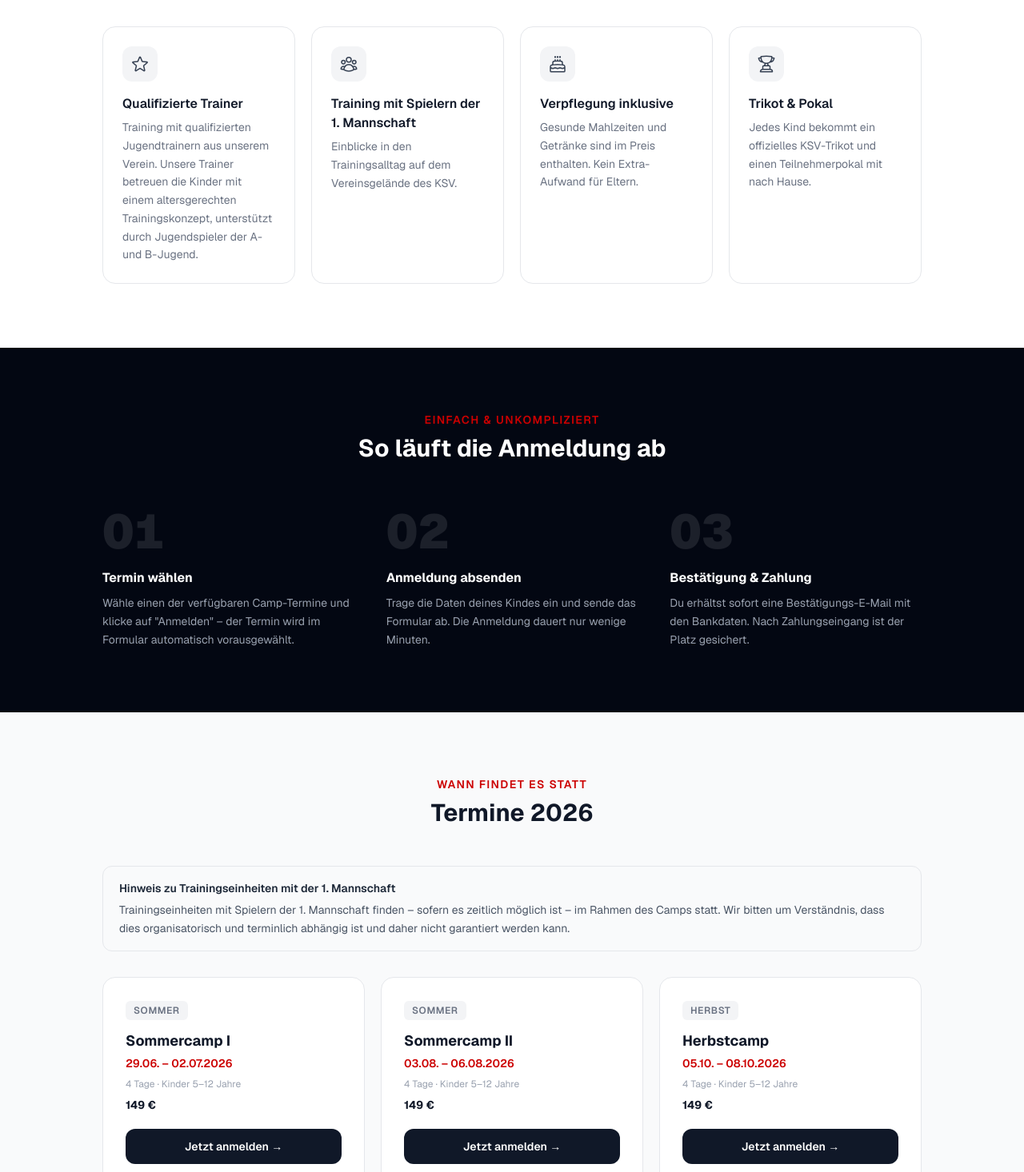
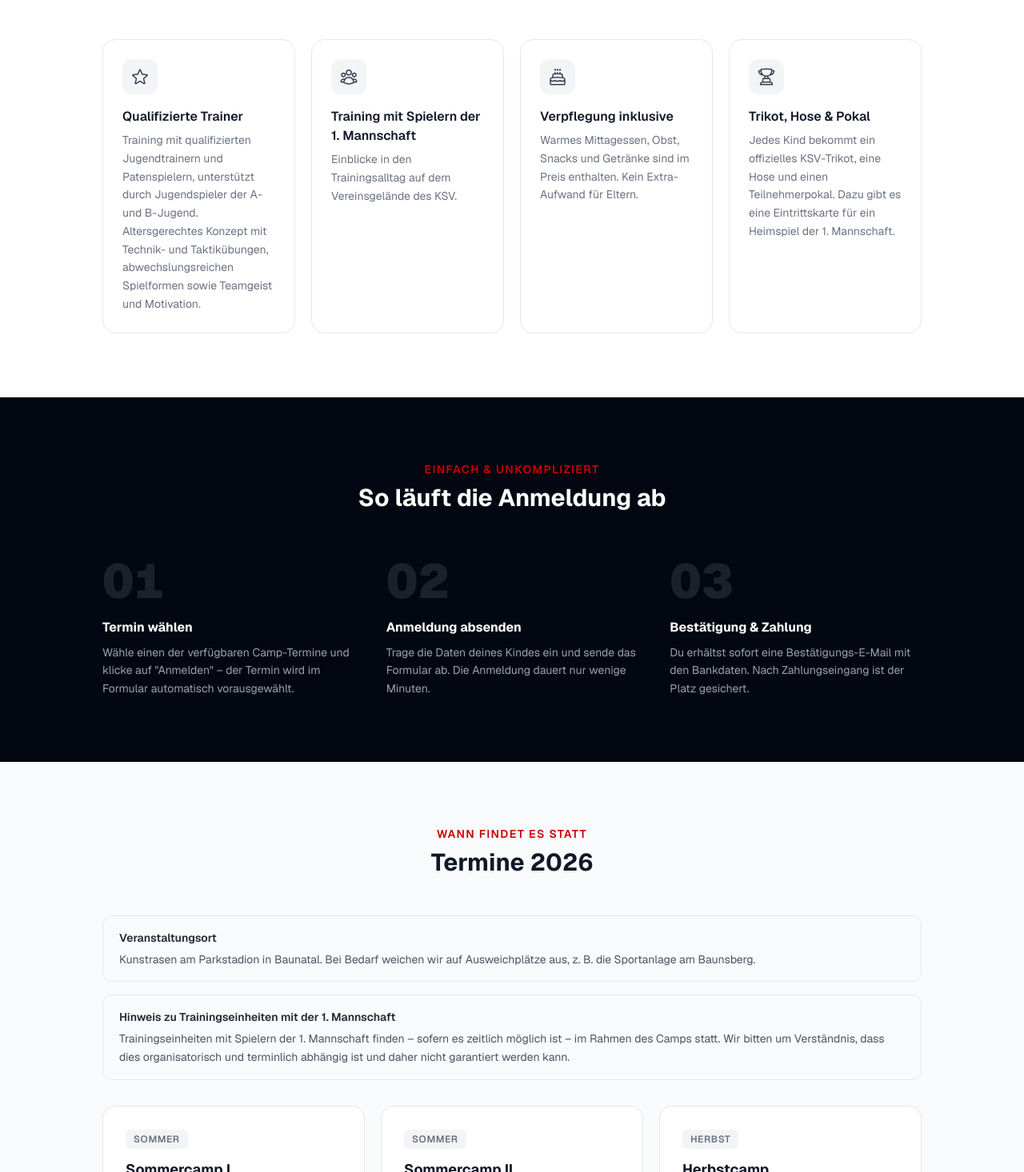
Before and after one commit to serkandurna48-oss/Sommercamps, a Next.js app in the folder frontend/: page / in a window 1280 px wide. Shown: the part 984-2450 px from the top of the page at 80% size. Built offline with nearby package versions, Linux system fonts and the light colour scheme.

Commit message:
success events better, aligned with ergün pdf

```diff
--- a/frontend/app/components/RegistrationForm.tsx
+++ b/frontend/app/components/RegistrationForm.tsx
@@ -1,6 +1,6 @@
 'use client'
 
-import { useEffect, useState, useTransition } from 'react'
+import { useEffect, useRef, useState, useTransition } from 'react'
 import { useSearchParams } from 'next/navigation'
 
 /** Felder aus der Backend-Antwort (POST /registrations), die wir in der Bestätigungsansicht brauchen. */
@@ -144,6 +144,24 @@ export default function RegistrationForm() {
   const [isPending, startTransition] = useTransition()
   const [checkoutLoading, setCheckoutLoading] = useState(false)
   const [checkoutError, setCheckoutError] = useState<string | null>(null)
+  const [stripeSuccess, setStripeSuccess] = useState(false)
+
+  // Scroll-Ref für Bestätigungs- und Payment-Success-View
+  const successRef = useRef<HTMLDivElement>(null)
+
+  // Zum Bestätigungsbereich scrollen, sobald Formular erfolgreich abgeschickt wurde
+  useEffect(() => {
+    if (confirmed) {
+      successRef.current?.scrollIntoView({ behavior: 'smooth', block: 'start' })
+    }
+  }, [confirmed])
+
+  // Zum Bestätigungsbereich scrollen, sobald Stripe-Success-State aktiv wird
+  useEffect(() => {
+    if (stripeSuccess) {
+      successRef.current?.scrollIntoView({ behavior: 'smooth', block: 'start' })
+    }
+  }, [stripeSuccess])
 
   async function handleStripeCheckout(registrationToken: string) {
     setCheckoutLoading(true)
@@ -167,8 +185,6 @@ export default function RegistrationForm() {
       setCheckoutLoading(false)
     }
   }
-
-  const [stripeSuccess, setStripeSuccess] = useState(false)
 
   // URL-Parameter auswerten: ?week= für Vorausfüllen, ?stripe=success für Rückkehr von Stripe
   useEffect(() => {
@@ -265,7 +281,7 @@ export default function RegistrationForm() {
     ]
 
     return (
-      <div className="pt-2 pb-8 space-y-6">
+      <div ref={successRef} className="pt-2 pb-8 space-y-6">
 
         {/* Erfolgs-Header */}
         <div className="text-center pb-2">
@@ -395,7 +411,7 @@ export default function RegistrationForm() {
 
   if (stripeSuccess) {
     return (
-      <div className="pt-2 pb-8 space-y-6 text-center">
+      <div ref={successRef} className="pt-2 pb-8 space-y-6 text-center">
         <div>
           <div className="w-14 h-14 bg-green-600 rounded-2xl flex items-center justify-center mx-auto mb-5 shadow-sm">
             <svg className="w-7 h-7 text-white" fill="none" viewBox="0 0 24 24" stroke="currentColor" strokeWidth={2.5}>
--- a/frontend/app/impressum/page.tsx
+++ b/frontend/app/impressum/page.tsx
@@ -35,18 +35,18 @@ export default function ImpressumPage() {
           <section>
             <h2 className="text-lg font-semibold text-gray-900 mb-3">Vereinsregister</h2>
             <p>Eingetragener Verein</p>
-            <p>Registergericht: [Amtsgericht – Kassel]</p>
-            <p>Registernummer: [VR – 854]</p>
+            <p>Registergericht: Amtsgericht Kassel</p>
+            <p>Registernummer: VR 854</p>
           </section>
 
           <section>
             <h2 className="text-lg font-semibold text-gray-900 mb-3">Vertretungsberechtigter Vorstand</h2>
-            <p>[Name des Vorstands – Georg Heinemann]</p>
+            <p>Vorstandsvorsitzender Georg Heinemann</p>
           </section>
 
           <section>
             <h2 className="text-lg font-semibold text-gray-900 mb-3">Kontakt</h2>
-            <p>Ansprechpartner Fußballschule: Ergün Ünal</p>
+            <p>Leiter Fußballschule: Ergün Ünal</p>
             <p>
               E-Mail:{' '}
               <a href="mailto:Erguen.uenal@fussball.ksv-baunatal.de" className="underline hover:text-gray-900">
--- a/frontend/app/page.tsx
+++ b/frontend/app/page.tsx
@@ -18,7 +18,7 @@ const HIGHLIGHTS = [
       </svg>
     ),
     title: 'Qualifizierte Trainer',
-    text: 'Training mit qualifizierten Jugendtrainern aus unserem Verein. Unsere Trainer betreuen die Kinder mit einem altersgerechten Trainingskonzept, unterstützt durch Jugendspieler der A- und B-Jugend.',
+    text: 'Training mit qualifizierten Jugendtrainern und Patenspielern, unterstützt durch Jugendspieler der A- und B-Jugend. Altersgerechtes Konzept mit Technik- und Taktikübungen, abwechslungsreichen Spielformen sowie Teamgeist und Motivation.',
   },
   {
     icon: (
@@ -36,7 +36,7 @@ const HIGHLIGHTS = [
       </svg>
     ),
     title: 'Verpflegung inklusive',
-    text: 'Gesunde Mahlzeiten und Getränke sind im Preis enthalten. Kein Extra-Aufwand für Eltern.',
+    text: 'Warmes Mittagessen, Obst, Snacks und Getränke sind im Preis enthalten. Kein Extra-Aufwand für Eltern.',
   },
   {
     icon: (
@@ -44,8 +44,8 @@ const HIGHLIGHTS = [
         <path strokeLinecap="round" strokeLinejoin="round" d="M16.5 18.75h-9m9 0a3 3 0 0 1 3 3h-15a3 3 0 0 1 3-3m9 0v-3.375c0-.621-.503-1.125-1.125-1.125h-.871M7.5 18.75v-3.375c0-.621.504-1.125 1.125-1.125h.872m5.007 0H9.497m5.007 0a7.454 7.454 0 0 1-.982-3.172M9.497 14.25a7.454 7.454 0 0 0 .981-3.172M5.25 4.236c-.982.143-1.954.317-2.916.52A6.003 6.003 0 0 0 7.73 9.728M5.25 4.236V4.5c0 2.108.966 3.99 2.48 5.228M5.25 4.236V2.721C7.456 2.41 9.71 2.25 12 2.25c2.291 0 4.545.16 6.75.47v1.516M7.73 9.728a6.726 6.726 0 0 0 2.748 1.35m8.272-6.842V4.5c0 2.108-.966 3.99-2.48 5.228m2.48-5.492a46.32 46.32 0 0 1 2.916.52 6.003 6.003 0 0 1-5.395 4.972m0 0a6.726 6.726 0 0 1-2.749 1.35m0 0a6.772 6.772 0 0 1-3.044 0" />
       </svg>
     ),
-    title: 'Trikot & Pokal',
-    text: 'Jedes Kind bekommt ein offizielles KSV-Trikot und einen Teilnehmerpokal mit nach Hause.',
+    title: 'Trikot, Hose & Pokal',
+    text: 'Jedes Kind bekommt ein offizielles KSV-Trikot, eine Hose und einen Teilnehmerpokal. Dazu gibt es eine Eintrittskarte für ein Heimspiel der 1. Mannschaft.',
   },
 ]
 
@@ -121,7 +121,7 @@ export default function Page() {
                   { value: '4 Tage',     label: 'je Camp' },
                   { value: '5 – 12',     label: 'Jahre' },
                   { value: CAMP_PRICE,   label: 'Campbeitrag' },
-                  { value: 'Baunatal',   label: 'KSV-Vereinsgelände' },
+                  { value: 'Baunatal',   label: 'Parkstadion Baunatal' },
                 ].map(f => (
                   <div key={f.label}>
                     <p className="text-xl sm:text-2xl font-bold text-white tabular-nums">{f.value}</p>
@@ -199,6 +199,15 @@ export default function Page() {
               <p className="text-[#CC0000] text-sm font-semibold tracking-widest uppercase mb-2">Wann findet es statt</p>
               <h2 className="text-3xl font-bold text-gray-900">Termine 2026</h2>
             </div>
+            {/* Hinweis: Ort */}
+            <div className="mb-4 rounded-xl border border-gray-200 bg-gray-50 px-5 py-4 text-sm text-gray-600 leading-relaxed">
+              <p className="font-semibold text-gray-800 mb-1">Veranstaltungsort</p>
+              <p>
+                Kunstrasen am Parkstadion in Baunatal. Bei Bedarf weichen wir auf Ausweichplätze aus,
+                z.&nbsp;B. die Sportanlage am Baunsberg.
+              </p>
+            </div>
+
             {/* Hinweis: 1. Mannschaft */}
             <div className="mb-8 rounded-xl border border-gray-200 bg-gray-50 px-5 py-4 text-sm text-gray-600 leading-relaxed">
               <p className="font-semibold text-gray-800 mb-1">Hinweis zu Trainingseinheiten mit der 1. Mannschaft</p>
@@ -221,7 +230,7 @@ export default function Page() {
                     </span>
                     <p className="font-bold text-gray-900 text-lg mb-1">{c.label}</p>
                     <p className="text-[#CC0000] font-semibold text-sm">{c.date}</p>
-                    <p className="text-gray-400 text-xs mt-2">4 Tage · Kinder 5–12 Jahre</p>
+                    <p className="text-gray-400 text-xs mt-2">4 Tage · 10:00–15:00 Uhr · Kinder 5–12 Jahre</p>
                     <p className="text-gray-900 font-bold text-sm mt-2">{CAMP_PRICE}</p>
                   </div>
                   <a
@@ -264,11 +273,11 @@ export default function Page() {
                   <p className="text-xs font-semibold text-gray-400 uppercase tracking-widest">Im Camp enthalten</p>
                   <ul className="space-y-2.5">
                     {[
-                      'Offizielles KSV-Trikot',
+                      'KSV-Trikot & Hose',
                       'Teilnehmerpokal',
-                      'Verpflegung & Getränke',
+                      'Warmes Mittagessen, Obst & Snacks',
+                      'Eintrittskarte für ein Heimspiel',
                       'Qualifizierte Betreuung',
-                      'Training auf dem Vereinsgelände',
                     ].map(item => (
                       <li key={item} className="flex items-center gap-2.5 text-sm text-gray-700">
                         <span className="w-4 h-4 rounded-full bg-green-100 text-green-700 flex items-center justify-center shrink-0 text-[10px] font-bold">✓</span>
@@ -299,7 +308,7 @@ export default function Page() {
                 <div className="rounded-xl border border-gray-200 bg-white px-5 py-4 text-sm">
                   <p className="font-semibold text-gray-800 mb-1.5">Fragen zur Anmeldung?</p>
                   <p className="text-gray-500 leading-relaxed text-xs">
-                    Ergün Ünal<br />
+                    Ergün Ünal – Leiter Fußballschule<br />
                     <a href="mailto:Erguen.uenal@fussball.ksv-baunatal.de" className="text-gray-700 hover:underline break-all">
                       Erguen.uenal@fussball.ksv-baunatal.de
                     </a><br />
@@ -329,7 +338,7 @@ export default function Page() {
               },
               {
                 q: 'Was ist im Beitrag enthalten?',
-                a: 'Verpflegung (Mahlzeiten & Getränke), ein offizielles KSV-Trikot sowie ein Teilnehmerpokal sind im Beitrag inklusive.',
+                a: 'Warmes Mittagessen, Obst, Snacks und Getränke, ein offizielles KSV-Trikot und Hose, ein Teilnehmerpokal sowie eine Eintrittskarte für ein Heimspiel der 1. Mannschaft sind im Beitrag inklusive.',
               },
               {
                 q: 'Wie bezahle ich?',
@@ -375,7 +384,7 @@ export default function Page() {
               <p className="text-white font-semibold mb-3 text-sm">Kontakt</p>
               <ul className="space-y-1.5 text-sm">
                 <li>KSV Baunatal e.V.</li>
-                <li>Ansprechpartner: Ergün Ünal</li>
+                <li>Leiter Fußballschule: Ergün Ünal</li>
                 <li>Erguen.uenal@fussball.ksv-baunatal.de</li>
                 <li>0170 9927281</li>
               </ul>
```
